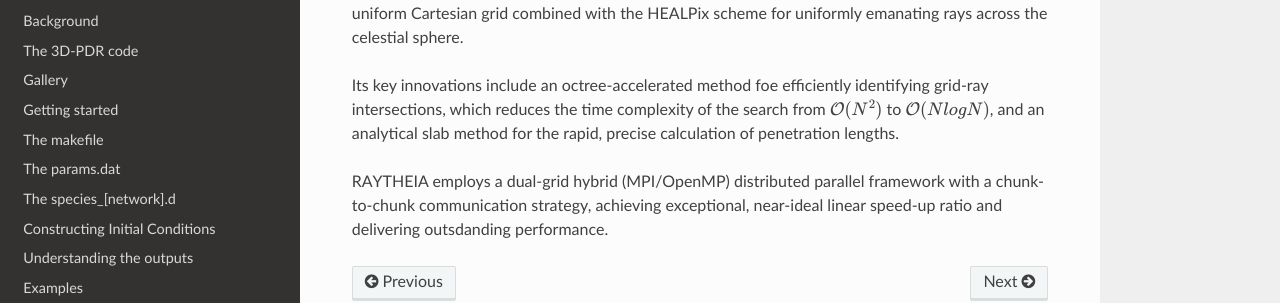
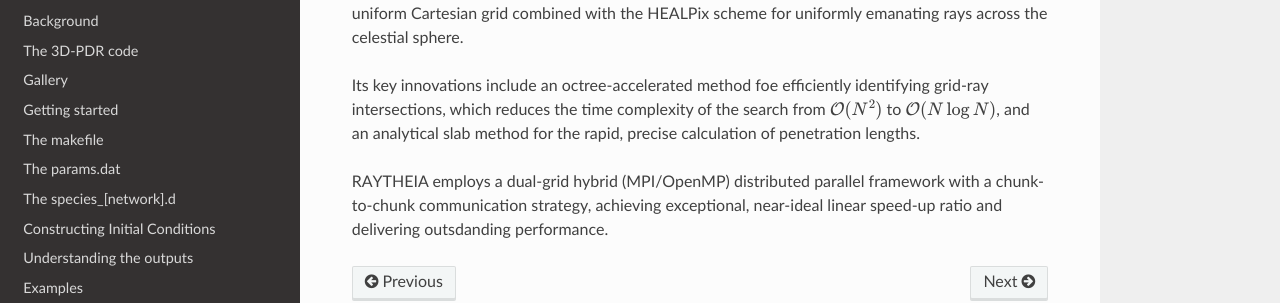
Before and after one commit to itamos-ism/3D-PDR-pblc, a Sphinx documentation site: the page built from docs/source/ray-background.rst, in a window 1280 px wide. Shown: the part 206-509 px from the top of the page. Built offline with Sphinx 7.4.7 and the Read the Docs theme 3.1.0, drawn with Linux system fonts in a browser that asks for light colours.

Commit message:
Update ray-background.rst

```diff
--- a/docs/source/ray-background.rst
+++ b/docs/source/ray-background.rst
@@ -3,6 +3,6 @@ Background
 
 RAYTHEIA is a high-performance reverse ray-tracing algorithm designed to efficiently solve three-dimensional direction-dependent equations in astronomical simulations. The algorithm is build on a uniform Cartesian grid combined with the HEALPix scheme for uniformly emanating rays across the celestial sphere.
 
-Its key innovations include an octree-accelerated method foe efficiently identifying grid-ray intersections, which reduces the time complexity of the search from :math:`{\cal O}(N^2)` to :math:`{\cal O}(N logN)`, and an analytical slab method for the rapid, precise calculation of penetration lengths.
+Its key innovations include an octree-accelerated method foe efficiently identifying grid-ray intersections, which reduces the time complexity of the search from :math:`{\cal O}(N^2)` to :math:`{\cal O}(N\log N)`, and an analytical slab method for the rapid, precise calculation of penetration lengths.
 
 RAYTHEIA employs a dual-grid hybrid (MPI/OpenMP) distributed parallel framework with a chunk-to-chunk communication strategy, achieving exceptional, near-ideal linear speed-up ratio and delivering outsdanding performance.
```
